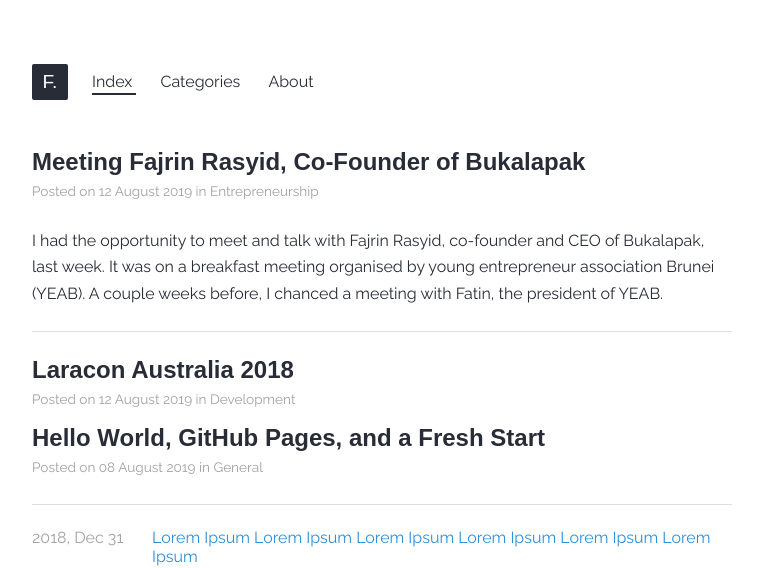
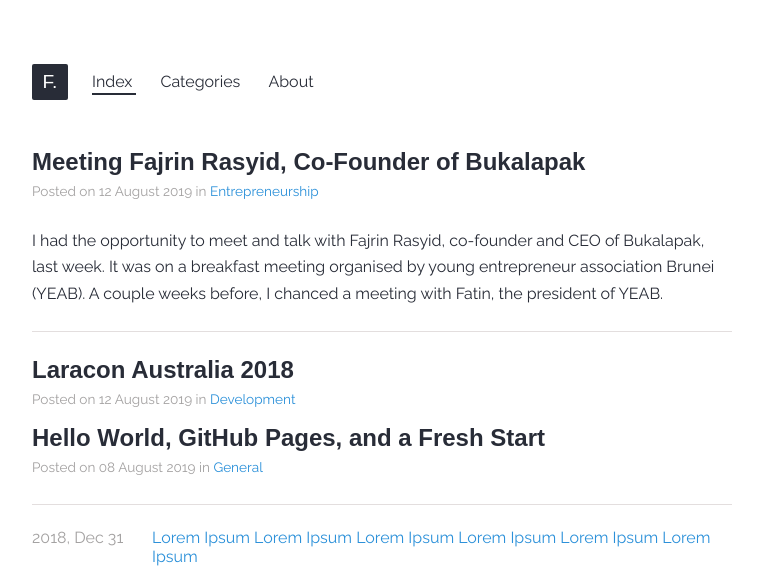
Before and after one commit to xfltrt/xfltrt.github.io, a Jekyll site: the page built from index.html, in a window 1280 px wide. Shown: the top 568 px of the page, without its empty margins (258-1021 px from the left). Built offline with Jekyll 4.4.1, drawn with Linux system fonts in a browser that asks for light colours; some web fonts are replaced; comment, search, counter and statistics services are not loaded.

Commit message:
Update main.scss

```diff
--- a/_sass/main.scss
+++ b/_sass/main.scss
@@ -84,6 +84,10 @@
   text-decoration: none;
 }
 
+a:hover {
+  text-decoration: underline;
+}
+
 nav {
   line-height: 36px;
   margin-bottom: 48px;
@@ -93,11 +97,12 @@
   color: var(--colour-dark);
   margin-left: 24px;
   padding-bottom: 4px;
-  text-decoration: none;
 }
 
-nav a:hover {
+nav a:hover,
+footer a:hover {
   color: var(--colour-gray);
+  text-decoration: none;
 }
 
 #logo {
@@ -118,15 +123,6 @@
 .current {
   border-bottom: 2px solid;
   padding-bottom: 2px;
-}
-
-#posts a {
-  color: inherit;
-  text-decoration: none;
-}
-
-#posts a:hover {
-  font-style: italic;
 }
 
 .post {
```
